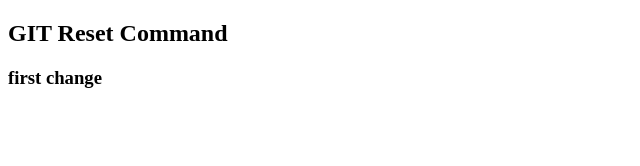
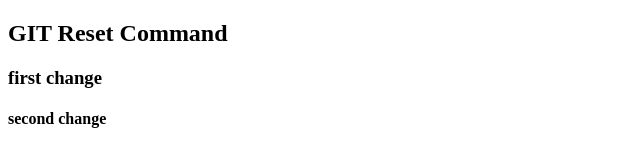
Before and after one commit to Abhay-DevOp/GIT-Reset, a plain HTML site: page index.html in a window 1280 px wide. Shown: the whole page, without its empty margins (0-640 px from the left). Drawn offline with Linux system fonts and the light colour scheme.

Commit message:
Second change

```diff
--- a/index.html
+++ b/index.html
@@ -8,6 +8,7 @@
 <body>
     <h2>GIT Reset Command</h2>
     <h3>first change</h3>
+    <h4>second change </h4>
 
 </body>
 </html>
```
